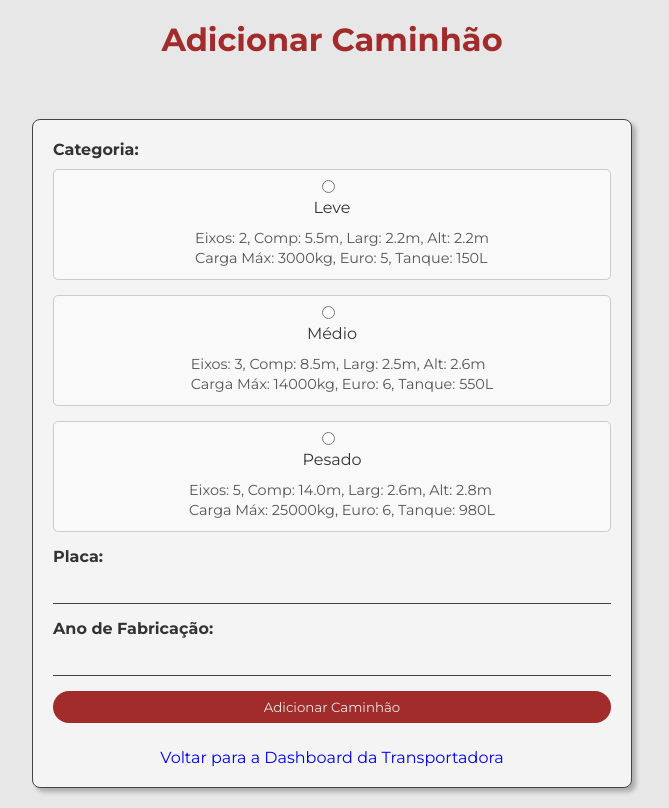
After one commit to juanzeen/CheapTracker, a Django app: page /carrier/1/create-truck in a window 1280 px wide. The commit adds this page. Shown: the whole page, without its empty margins (308-977 px from the left). Run offline with Django 5.2, Linux system fonts and the light colour scheme; the visitor is signed in with stand-in values (Sample User, id 1); parts of the project's set-up code (start-up, migrations or seed data) failed here and were passed over; some web fonts are replaced.

Commit message:
feat: create truck form created

```diff
--- /dev/null
+++ b/project/app/templates/cheaptracker/create_truck.html
@@ -0,0 +1,51 @@
+{% extends 'base.html' %}
+
+{% block title %}Create Truck{% endblock %}
+
+{% block content %}
+<div class="container">
+    <h2 class="page-title">Adicionar Caminhão</h2>
+    <form class="form-container" method="POST">
+        {% csrf_token %}
+        <div class="form-group">
+            <label>Categoria:</label>
+            <div class="radio-group">
+                <label class="radio-option">
+                    <input type="radio" name="category" value="light" required> Leve
+                    <div class="category-specs">
+                        <p>Eixos: 2, Comp: 5.5m, Larg: 2.2m, Alt: 2.2m</p>
+                        <p>Carga Máx: 3000kg, Euro: 5, Tanque: 150L</p>
+                    </div>
+                </label>
+                <label class="radio-option">
+                    <input type="radio" name="category" value="medium"> Médio
+                    <div class="category-specs">
+                        <p>Eixos: 3, Comp: 8.5m, Larg: 2.5m, Alt: 2.6m</p>
+                        <p>Carga Máx: 14000kg, Euro: 6, Tanque: 550L</p>
+                    </div>
+                </label>
+                <label class="radio-option">
+                    <input type="radio" name="category" value="heavy"> Pesado
+                    <div class="category-specs">
+                        <p>Eixos: 5, Comp: 14.0m, Larg: 2.6m, Alt: 2.8m</p>
+                        <p>Carga Máx: 25000kg, Euro: 6, Tanque: 980L</p>
+                    </div>
+                </label>
+            </div>
+        </div>
+
+        <div class="form-group">
+            <label for="id_plate">Placa:</label>
+            <input type="text" id="id_plate" name="plate" maxlength="7" required class="form-input">
+        </div>
+
+        <div class="form-group">
+            <label for="id_release_year">Ano de Fabricação:</label>
+            <input type="number" id="id_release_year" name="release_year" required class="form-input">
+        </div>
+
+        <button type="submit" class="red-btn">Adicionar Caminhão</button>
+        <a href="/carrier/{{carrier_id}}" style="text-align: center; display: block; margin-top: 10px;">Voltar para a Dashboard da Transportadora</a>
+    </form>
+</div>
+{% endblock %}
--- a/project/app/views/api/truck_views.py
+++ b/project/app/views/api/truck_views.py
@@ -4,6 +4,7 @@ from app.cruds.carrier_crud import CarrierCrud
 from app.cruds.truck_crud import TruckCrud
 from app.models import Truck
 from django.forms.models import model_to_dict
+# from django.db import IntegrityError
 
 
 class TrucksApiView(CarrierBaseView):
@@ -18,7 +19,7 @@ class TrucksApiView(CarrierBaseView):
         try:
             data = json.loads(request.body)
             carrier = CarrierCrud.read_by_id(data["carrier_id"])
-            if carrier.user_email != request.user:
+            if carrier.user != request.user:
                 return self.ErrorJsonResponse("Carrier don't match to user!", 401)
             if request.user.role != "Carr":
                 return self.ErrorJsonResponse(
@@ -39,6 +40,8 @@ class TrucksApiView(CarrierBaseView):
             return self.ErrorJsonResponse("Carrier not founded!", 404)
         except KeyError as e:
             return self.ErrorJsonResponse(f"The {e.args} field was not received!")
+        # except IntegrityError:
+        #     return self.ErrorJsonResponse("JA TEM CAMINHAO COM ESSA PLACA PAIZAO")
 
 
 class TruckApiView(CarrierBaseView):
--- a/project/app/views/templates_views.py
+++ b/project/app/views/templates_views.py
@@ -31,6 +31,15 @@ class CreatePlaceTemplateView(BaseAuthTemplateView):
 class PlaceDashboardTemplateView(BaseAuthTemplateView):
     template_name = "cheaptracker/place_dashboard.html"
 
+class CreateOrderTemplateView(BaseAuthTemplateView):
+    template_name = "cheaptracker/create_order.html"
+
+class OrderDetailsTemplateView(BaseAuthTemplateView):
+    template_name = "cheaptracker/order_details.html"
+
+class CreateTruckTemplateView(BaseAuthTemplateView):
+    template_name = "cheaptracker/create_truck.html"
+
 class SwaggerUIView(TemplateView):
     template_name = "cheaptracker/swagger-ui.html"
 
--- a/project/project/urls.py
+++ b/project/project/urls.py
@@ -47,6 +47,9 @@ from app.views.templates_views import (
     UserDashboardTemplateView,
     CreatePlaceTemplateView,
     PlaceDashboardTemplateView,
+    CreateOrderTemplateView,
+    OrderDetailsTemplateView,
+    CreateTruckTemplateView,
     SwaggerUIView,
     openapi_yaml_view,
 )
@@ -155,8 +158,28 @@ urlpatterns = [
         name="Generic Place Dashboard",
     ),
     path(
+        "store/<int:place_id>/create-order",
+        CreateOrderTemplateView.as_view(),
+        name="Create Order Form View",
+    ),
+    path(
+        "store/<int:store_id>/order/<int:order_id>",
+        OrderDetailsTemplateView.as_view(),
+        name="Order Details View",
+    ),
+    path(
         "depot/<int:place_id>",
         PlaceDashboardTemplateView.as_view(),
+        name="Generic Place Dashboard",
+    ),
+    path(
+        "carrier/<int:place_id>",
+        PlaceDashboardTemplateView.as_view(),
+        name="Generic Place Dashboard",
+    ),
+    path(
+        "carrier/<int:carrier_id>/create-truck",
+        CreateTruckTemplateView.as_view(),
         name="Generic Place Dashboard",
     ),
     path(
--- a/project/static/css/style.css
+++ b/project/static/css/style.css
@@ -280,3 +280,105 @@ h2 {
   color: #555;
   line-height: 1.4;
 }
+
+/* Forms Generic */
+.form-container {
+  width: 80%;
+  max-width: 600px;
+  display: flex;
+  flex-direction: column;
+  gap: 15px;
+  background-color: #f4f4f4;
+  padding: 20px;
+  border-radius: 8px;
+  box-shadow: 4px 4px 4px rgba(0, 0, 0, 0.25);
+  border: 1px solid #444;
+}
+
+.form-group {
+  display: flex;
+  flex-direction: column;
+  gap: 5px;
+}
+
+.form-group label {
+  font-weight: bold;
+  color: #333;
+}
+
+.form-input {
+  width: 100%;
+  padding: 8px;
+  background-color: transparent;
+  border: none;
+  border-bottom: 1px solid #444;
+  outline: none;
+}
+
+.form-input:focus {
+  border-bottom: 2px solid var(--dark-red);
+}
+
+.radio-group {
+  display: flex;
+  flex-wrap: wrap;
+  gap: 15px;
+  margin-top: 5px;
+}
+
+.radio-group label {
+  font-weight: normal;
+  cursor: pointer;
+  display: flex;
+  align-items: center;
+  gap: 5px;
+}
+
+/* Page Titles */
+.page-title {
+  font-size: 2em;
+  color: var(--dark-red);
+  margin-bottom: 20px;
+  text-align: center;
+}
+
+/* Radio Option with Specs */
+.radio-group {
+    flex-direction: column; /* Ensure radio options stack vertically */
+}
+
+.radio-option {
+    display: flex;
+    flex-direction: column;
+    padding: 10px;
+    border: 1px solid #ccc;
+    border-radius: 5px;
+    background-color: #f9f9f9;
+    transition: all 0.2s ease-in-out;
+}
+
+.radio-option:hover {
+    background-color: #f0f0f0;
+    border-color: var(--dark-red);
+}
+
+.radio-option input[type="radio"] {
+    margin-right: 8px;
+    width: auto; /* Override form-input width */
+}
+
+.radio-option input[type="radio"]:checked + .category-specs {
+    border-left: 3px solid var(--acent-red);
+    padding-left: 5px;
+}
+
+.category-specs {
+    font-size: 0.9em;
+    color: #555;
+    margin-top: 5px;
+    padding-left: 20px; /* Indent specs under radio button */
+}
+
+.category-specs p {
+    margin: 2px 0;
+}
```
Also changed, not shown: project/app/templates/cheaptracker/create_order.html (added, +46 -0 lines), project/app/templates/cheaptracker/place_dashboard.html (+21 -3 lines).
